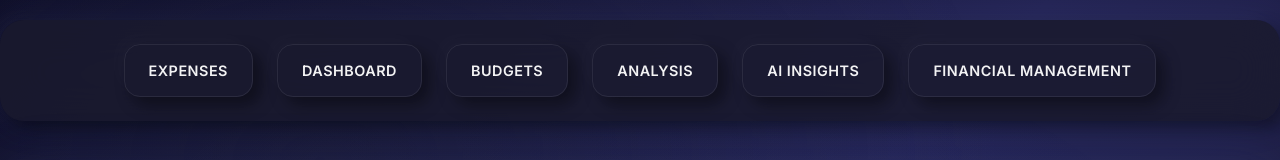
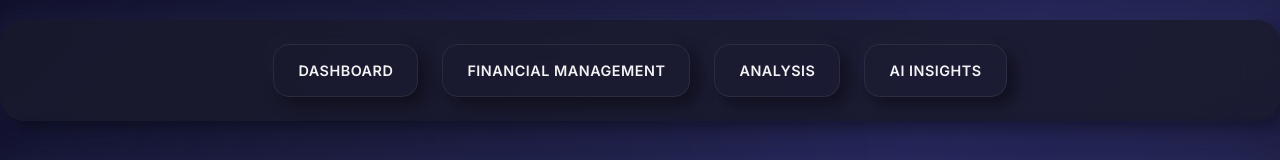
Before and after one commit to Jeothish/ExpenseTrackerProject, a React (Create React App) app in the folder frontend/: page / in a window 1280 px wide. Shown: the top 160 px of the page. Built offline with nearby package versions, Linux system fonts and the light colour scheme; no server answers.

Commit message:
Updated naviagtion bar to only show relevant pages

```diff
--- a/frontend/src/components/Navbar.js
+++ b/frontend/src/components/Navbar.js
@@ -11,12 +11,11 @@ import "../Styles/Navbar.css"
 const Navbar = () => {
   return (
     <div className='navbar'>
-      <Link to="/" className="nav-link">Expenses</Link>
-      <Link to="/dashboard" className="nav-link">Dashboard</Link>
-      <Link to="/budget" className="nav-link">Budgets</Link>
+      <Link to="/" className="nav-link">Dashboard</Link>
+      <Link to="/finance" className="nav-link">Financial Management</Link>
       <Link to="/analysis" className="nav-link">Analysis</Link>
       <Link to="/AI" className="nav-link">AI Insights</Link>
-      <Link to="/finance" className="nav-link">Financial Management</Link>
+
     </div>
   )
 }
```
